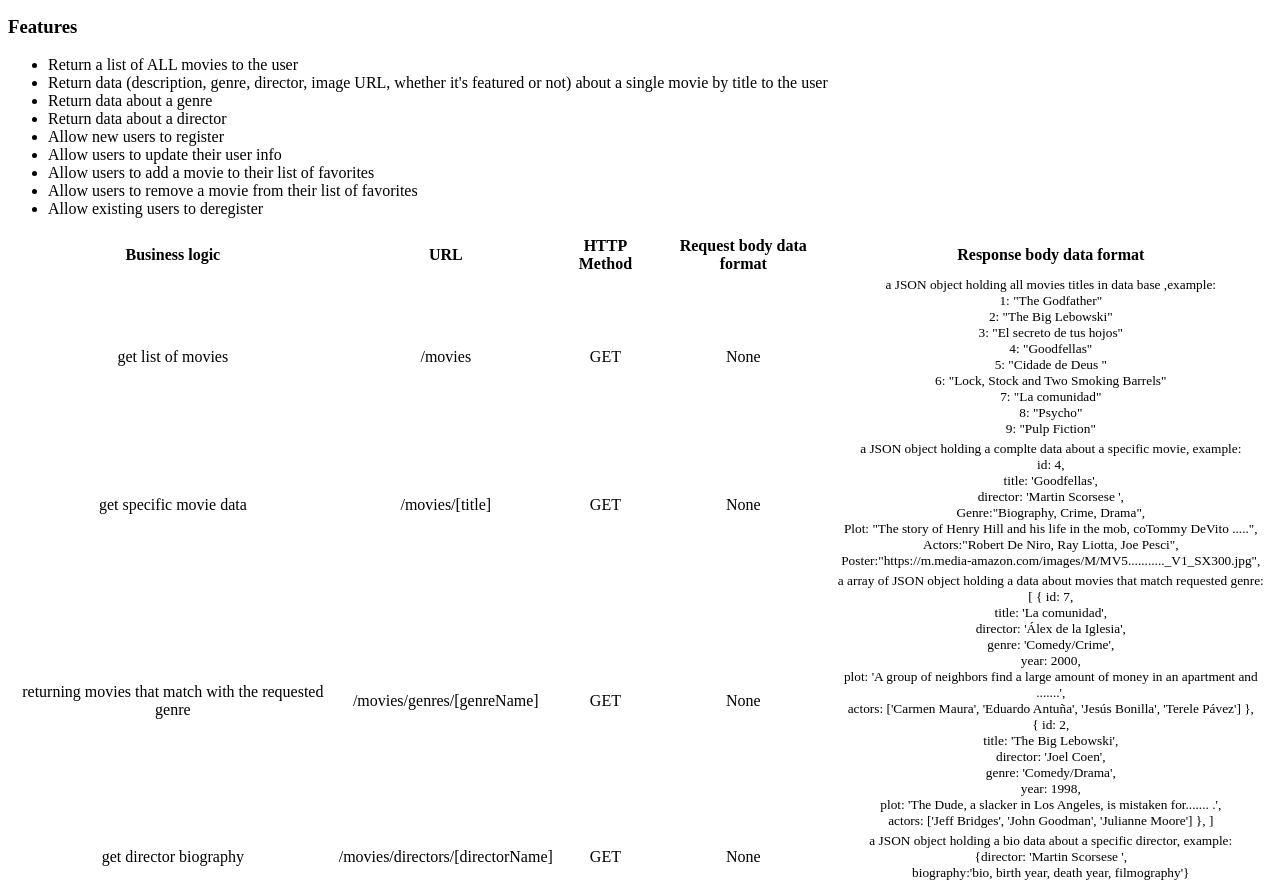
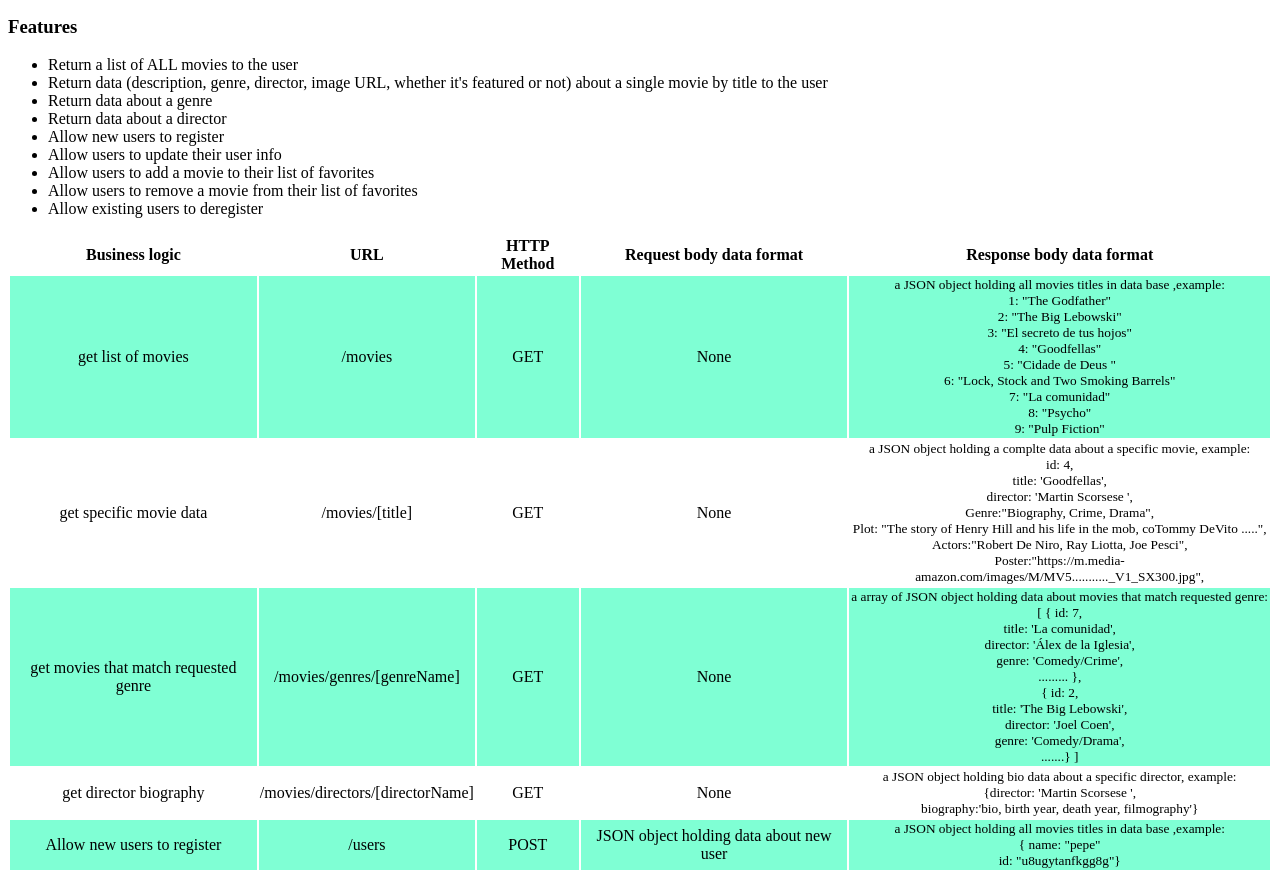
Before and after one commit to Darioedx/My-film-guide, a website: page public/documentation.html in a window 1280 px wide. Shown: the part 119-1011 px from the top of the page. Drawn offline with Linux system fonts and the light colour scheme.

Commit message:
add more info in documentation

```diff
--- a/public/documentation.html
+++ b/public/documentation.html
@@ -33,7 +33,7 @@
           <th>Request body data format  </th>
           <th>Response body data format  </th>
         </tr>
-        <tr>
+        <tr style="background-color: aquamarine;">
           <td>get list of movies  </td>
           <td>/movies  </td>
           <td>GET  </td>
@@ -65,30 +65,25 @@
             Poster:"https://m.media-amazon.com/images/M/MV5..........._V1_SX300.jpg",<br>
           </td>
         </tr>
-        <tr>
-          <td>returning  movies that match with the requested genre</td>
+        <tr style="background-color: aquamarine;">
+          <td>get movies that match requested genre</td>
           <td>/movies/genres/[genreName]  </td>
           <td>GET  </td>
           <td>None  </td>
-          <td style="font-size:smaller;"> a array of  JSON object holding a data about movies that match requested genre:<br>
+          <td style="font-size:smaller; "> a array of  JSON object holding data about movies that match requested genre:<br>
            [     {
                      id: 7,<br>
                      title: 'La comunidad',<br>
                      director: 'Álex de la Iglesia',<br>
                      genre: 'Comedy/Crime',<br>
-                     year: 2000,<br>
-                     plot: 'A group of neighbors find a large amount of money in an apartment and .......',<br>
-                     actors: ['Carmen Maura', 'Eduardo Antuña', 'Jesús Bonilla', 'Terele Pávez']
+                     .........
                   },<br>
                   {
                     id: 2,<br>
                     title: 'The Big Lebowski',<br>
                     director: 'Joel Coen',<br>
                     genre: 'Comedy/Drama',<br>
-                    year: 1998,<br>
-                    plot: 'The Dude, a slacker in Los Angeles, is mistaken for....... .',<br>
-                    actors: ['Jeff Bridges', 'John Goodman', 'Julianne Moore']
-                  },
+                    .......}
             ]<br>
 
           </td>
@@ -98,11 +93,20 @@
           <td>/movies/directors/[directorName]  </td>
           <td>GET  </td>
           <td>None  </td>
-          <td style="font-size:smaller;"> a JSON object holding a bio data about a specific director, example:<br>
+          <td style="font-size:smaller;"> a JSON object holding bio data about a specific director, example:<br>
             {director: 'Martin Scorsese ',<br>
             biography:'bio, birth year, death year, filmography'}
           </td>
         </tr>
+        <tr style="background-color: aquamarine;">
+          <td> Allow new users to register</td>
+          <td>/users </td>
+          <td>POST  </td>
+          <td>JSON object holding data about new user </td>
+          <td style="font-size:smaller;">a JSON object holding all movies titles in data base ,example:<br>
+            { name:	"pepe"<br>
+              id:	"u8ugytanfkgg8g"}<br>
+          </td >
       </table>
 
 </body>
```
